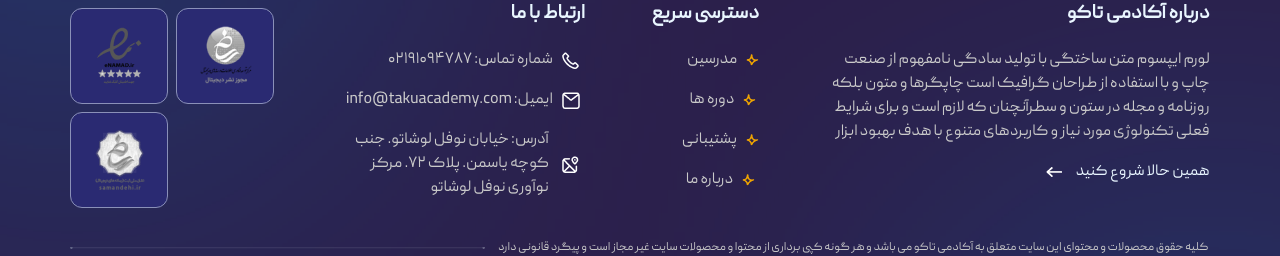
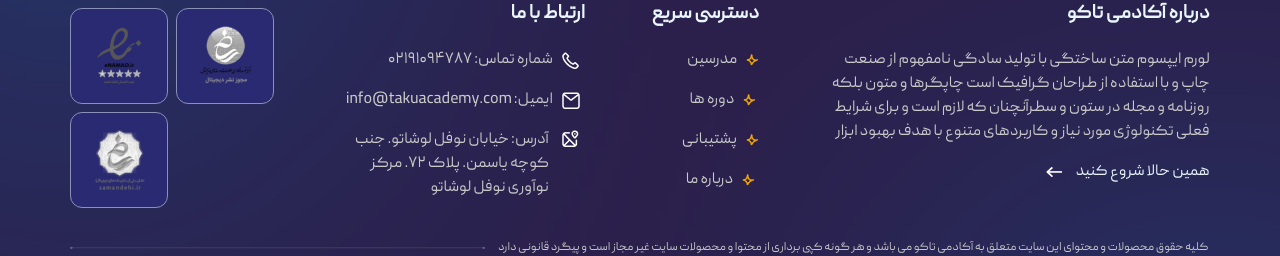
Before and after one commit to AmirhosseinDehghanazar/TakuAcademy-Frontend, a React (Vite) app in the folder TakuAcademy-Frontend/: page / in a window 1280 px wide. Shown: the part 3860-4116 px from the top of the page. Built offline with nearby package versions, Linux system fonts and the light colour scheme.

Commit message:
icon fixed

```diff
--- a/TakuAcademy-Frontend/src/components/footer/Footer.jsx
+++ b/TakuAcademy-Frontend/src/components/footer/Footer.jsx
@@ -81,7 +81,7 @@
               <div className="bg-mail bg-all-footer" />
               <p>ایمیل: info@takuacademy.com</p>
             </div>
-            <div className="flex justify-start items-center  gap-2 ">
+            <div className="flex justify-start items-start  gap-2 ">
               <div className="bg-location bg-all-footer" />
               <p className="w-52">
                 آدرس: خیابان نوفل لوشاتو. جنب کوچه یاسمن. پلاک ۷۲. مرکز نوآوری
```
